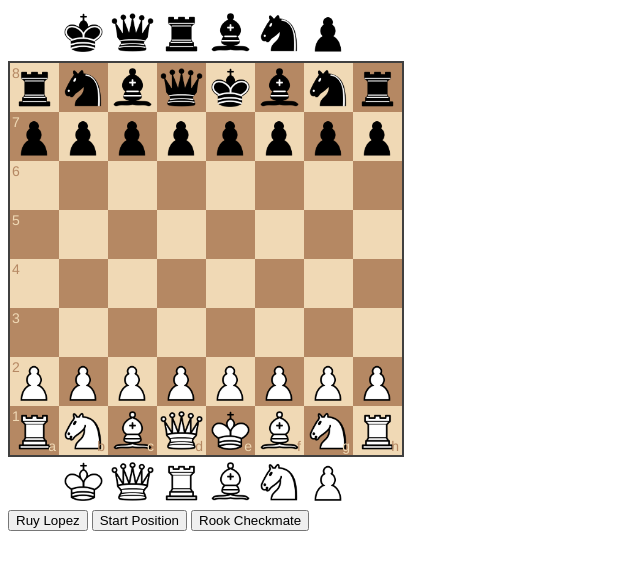
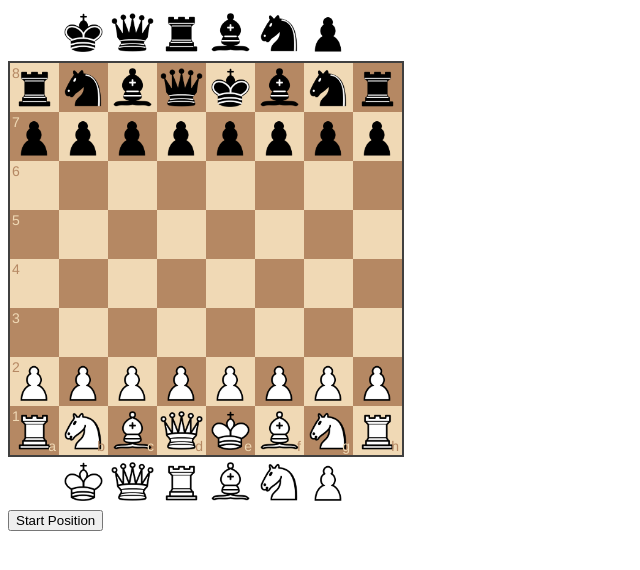
Before and after one commit to azraf-a/chesswizard, a website: page index.html in a window 1280 px wide. Shown: the whole page, without its empty margins (0-640 px from the left). Drawn offline with nearby package versions, Linux system fonts and the light colour scheme.

Commit message:
Update index.html

```diff
--- a/index.html
+++ b/index.html
@@ -8,9 +8,8 @@
   </head>
   <body>
     <div id="myBoard" style="width: 400px"></div>
-    <button id="setRuyLopezBtn">Ruy Lopez</button>
     <button id="setStartBtn">Start Position</button>
-    <button id="setRookCheckmateBtn">Rook Checkmate</button>
+
     <script>
 
       function onDragStart (source, piece, position, orientation) {
```
